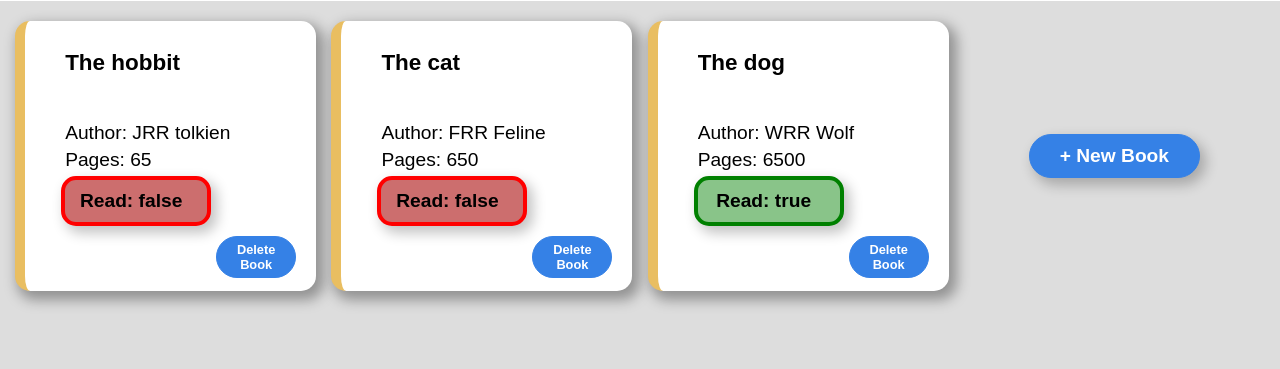
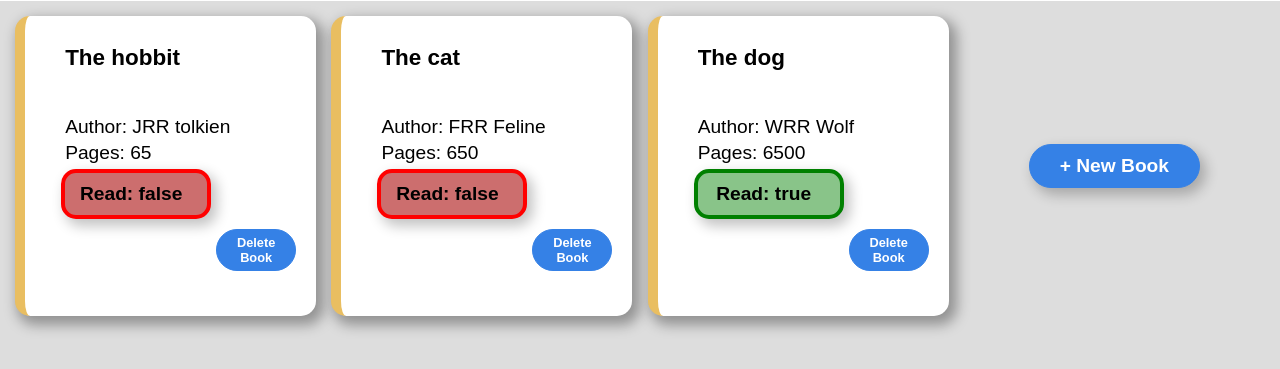
Before and after one commit to oyasumi58/library, a plain HTML site: page index.html in a window 1280 px wide. Shown: the part 79-448 px from the top of the page. Drawn offline with Linux system fonts and the light colour scheme.

Commit message:
Fix css more

```diff
--- a/style.css
+++ b/style.css
@@ -8,12 +8,16 @@ p {
     margin: 0px;
 }
 
+html {
+    font-size: 16px;
+  }
+
 .container {
     background: rgb(221, 221, 221);
     display: grid;
     gap: 15px;
     grid-template-columns: repeat(auto-fit,minmax(250px,1fr));
-    grid-auto-rows: 280px;
+    grid-auto-rows: 300px;
     height: 100vh;
     padding: 15px;
     justify-items: center;
@@ -24,7 +28,7 @@ p {
     background: white;
     border-left: 10px solid rgb(233, 190, 97);
     width: clamp(200px,80%,250px);
-    height: clamp(250px,80%,260px);
+    height: clamp(280px,80%,290px);
     border-radius: 15px;
     padding: 10px 10px 10px 40px;
     font-size: 1.2rem;
@@ -45,9 +49,15 @@ p {
     text-overflow: ellipsis;
 }
 
-.card * {
+.card p {
+    line-height: 1.3rem;
+    display: -webkit-box;
+    text-wrap: nowraps;
+    text-overflow: ellipsis;
     overflow: hidden;
 }
+
+
 
 button {
     background-color: rgb(53, 129, 230);
```
